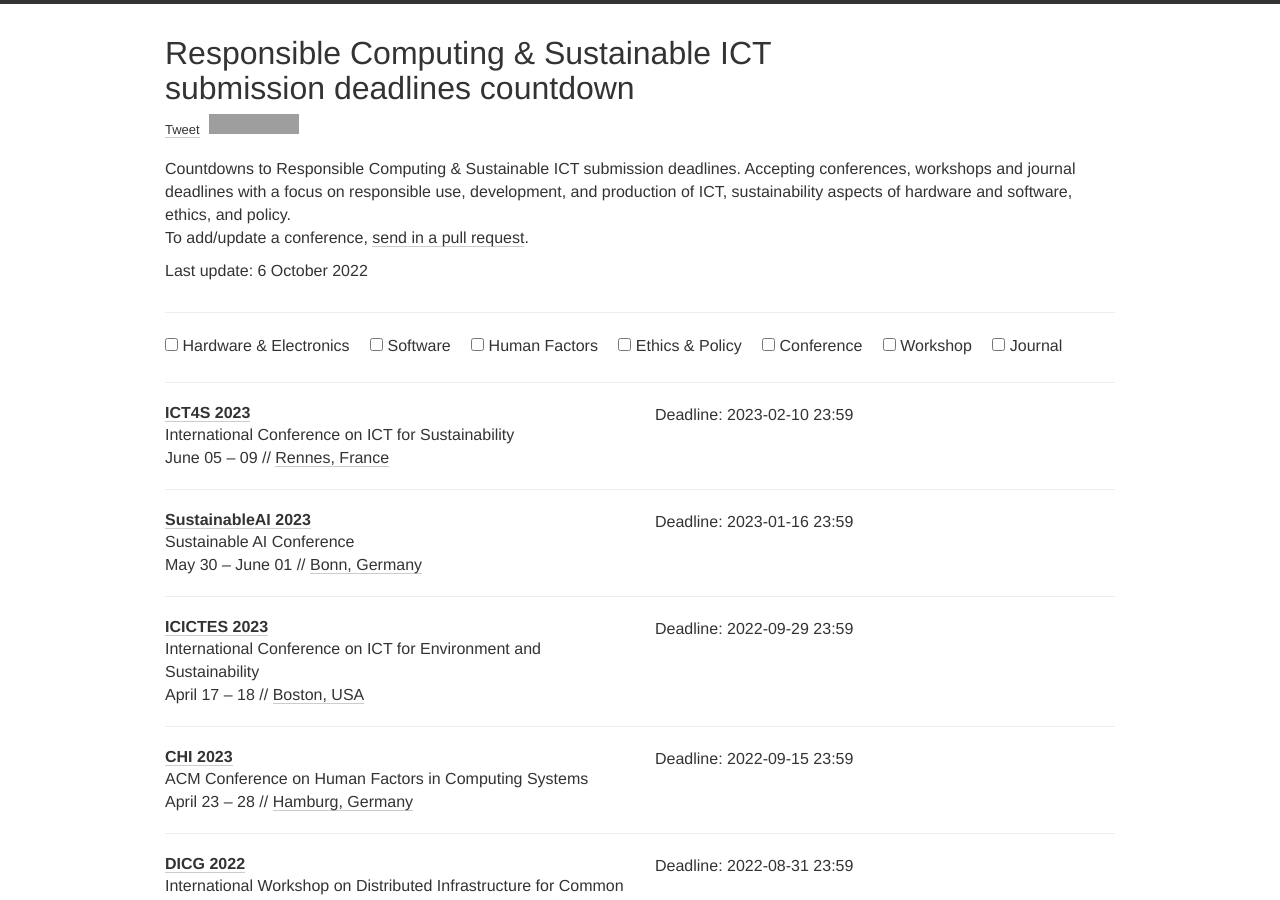
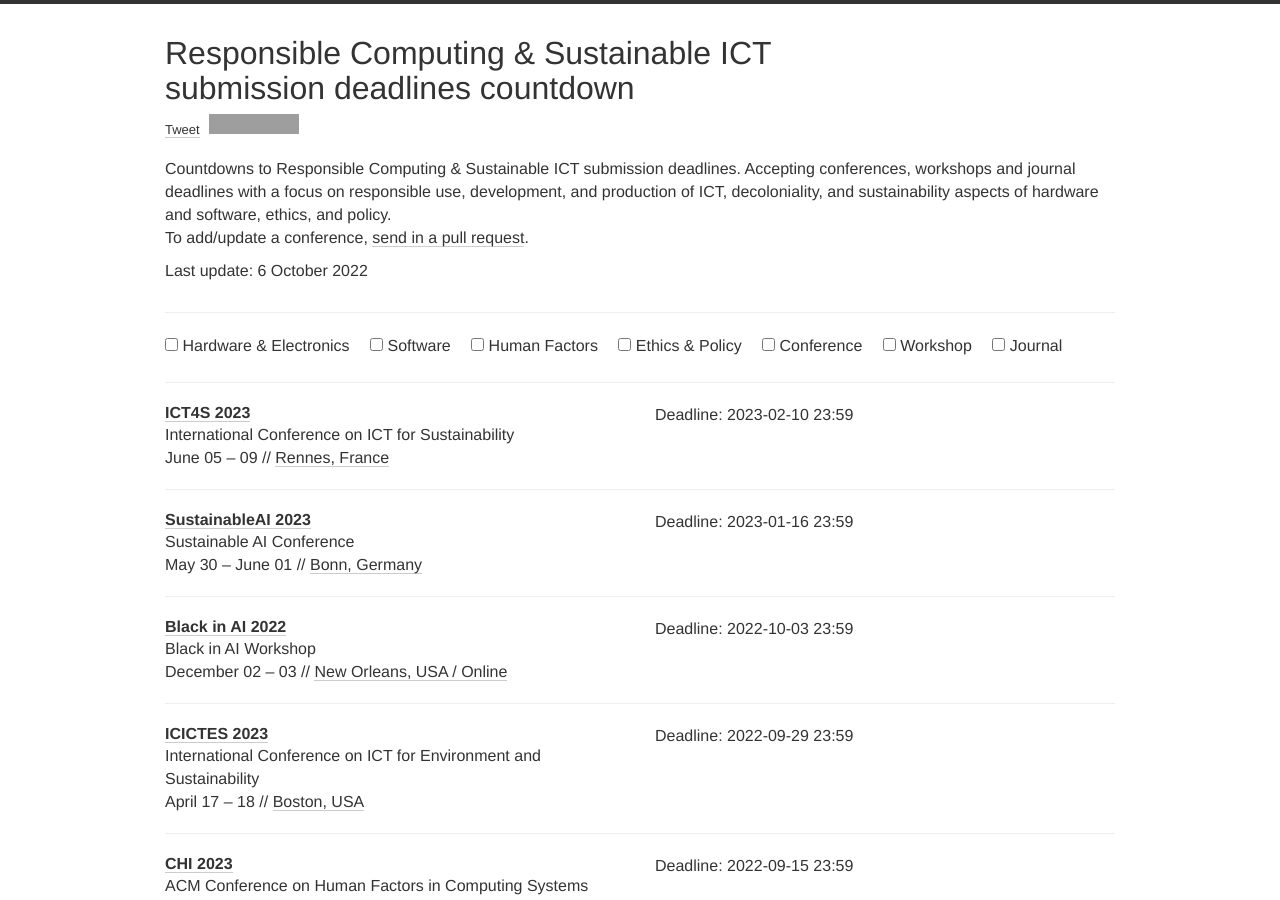
Before and after one commit to responsible-computing/responsible-computing.github.io, a Jekyll site: the page built from index.html, in a window 1280 px wide and 900 px high. Built offline with Jekyll 4.4.1, drawn with Linux system fonts in a browser that asks for light colours; nearby versions of some CDN libraries; comment, search, counter and statistics services are not loaded; grey boxes are pictures that could not be loaded.

Commit message:
Black in AI

```diff
--- a/_config.yml
+++ b/_config.yml
@@ -1,5 +1,5 @@
 title: Responsible Computing & Sustainable ICT submission deadlines countdown
-description: Countdowns to Responsible Computing & Sustainable ICT submission deadlines. Accepting conferences, workshops and journal deadlines with a focus on responsible use, development, and production of ICT, sustainability aspects of hardware and software, ethics, and policy.
+description: Countdowns to Responsible Computing & Sustainable ICT submission deadlines. Accepting conferences, workshops and journal deadlines with a focus on responsible use, development, and production of ICT, decoloniality, and sustainability aspects of hardware and software, ethics, and policy.
 author: Jan Tobias Muehlberg
 
 domain: " responsible-computing .github.io"
--- a/_data/conferences.yml
+++ b/_data/conferences.yml
@@ -20,6 +20,15 @@
     - "2023-01-16 23:59"
   place: Bonn, Germany
   tags: [SOFT, ETPO, CONF]
+
+- name: Black in AI
+  year: 2022
+  date: "December 02 – 03"
+  description: "Black in AI Workshop"
+  deadline:
+    - "2022-10-03 23:59"
+  place: New Orleans, USA / Online
+  tags: [SOFT, HUCO, ETPO, SHOP]
 
 - name: ICICTES
   year: 2023
```
